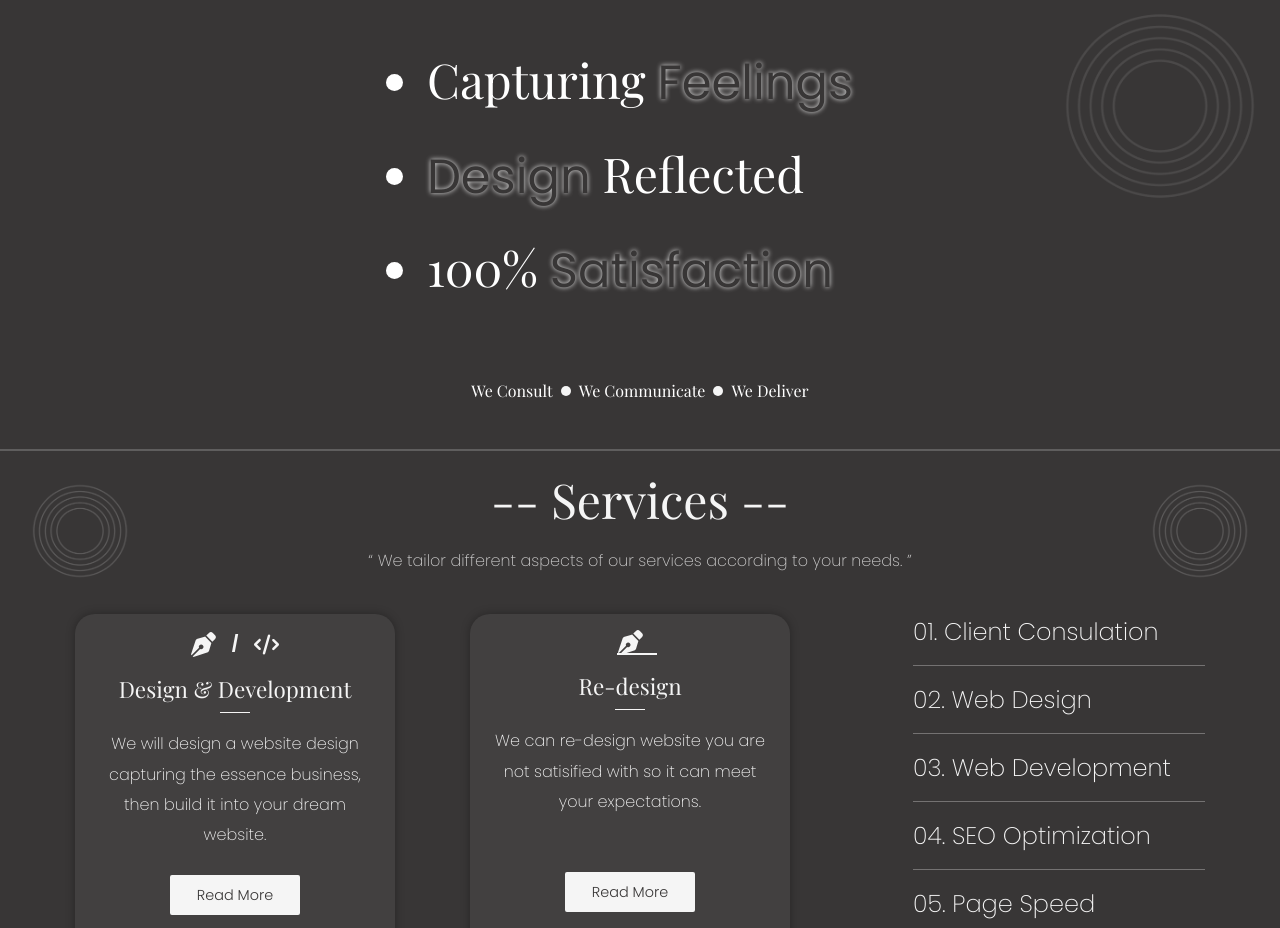
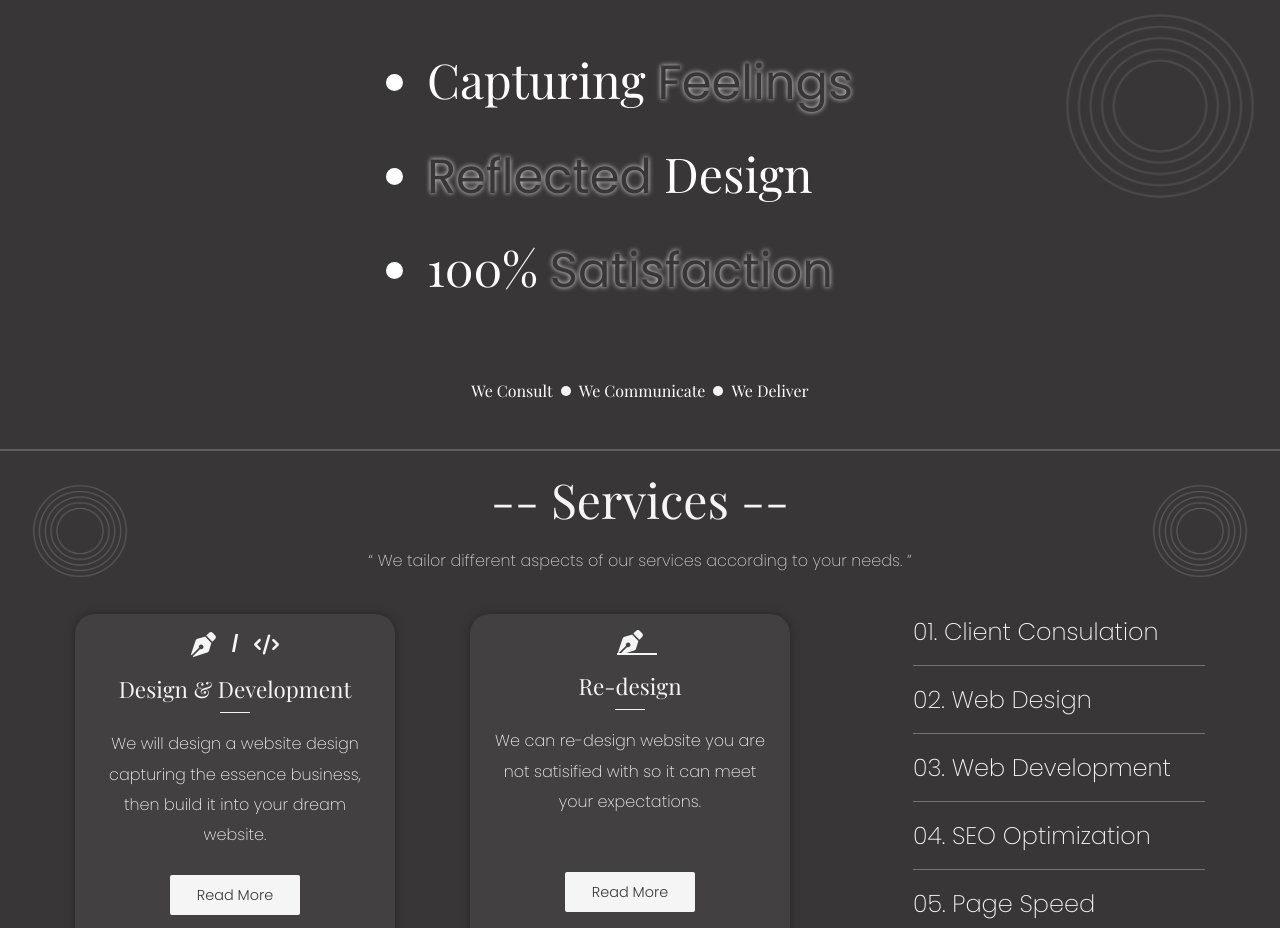
Before and after one commit to Jojo-Fkd/JFKD, a plain HTML site: page index.html in a window 1280 px wide. Shown: the part 2080-3008 px from the top of the page. Drawn offline with nearby package versions, Linux system fonts and the light colour scheme; a web font is replaced by a local one.

Commit message:
committed

```diff
--- a/index.html
+++ b/index.html
@@ -244,7 +244,7 @@
         <article class="hidden">
           <ul>
             <li>Capturing <span>Feelings</span></li>
-            <li><span>Design</span> Reflected</li>
+            <li><span>Reflected</span> Design</li>
             <li>100% <span>Satisfaction</span></li>
           </ul>
           <p>
```
